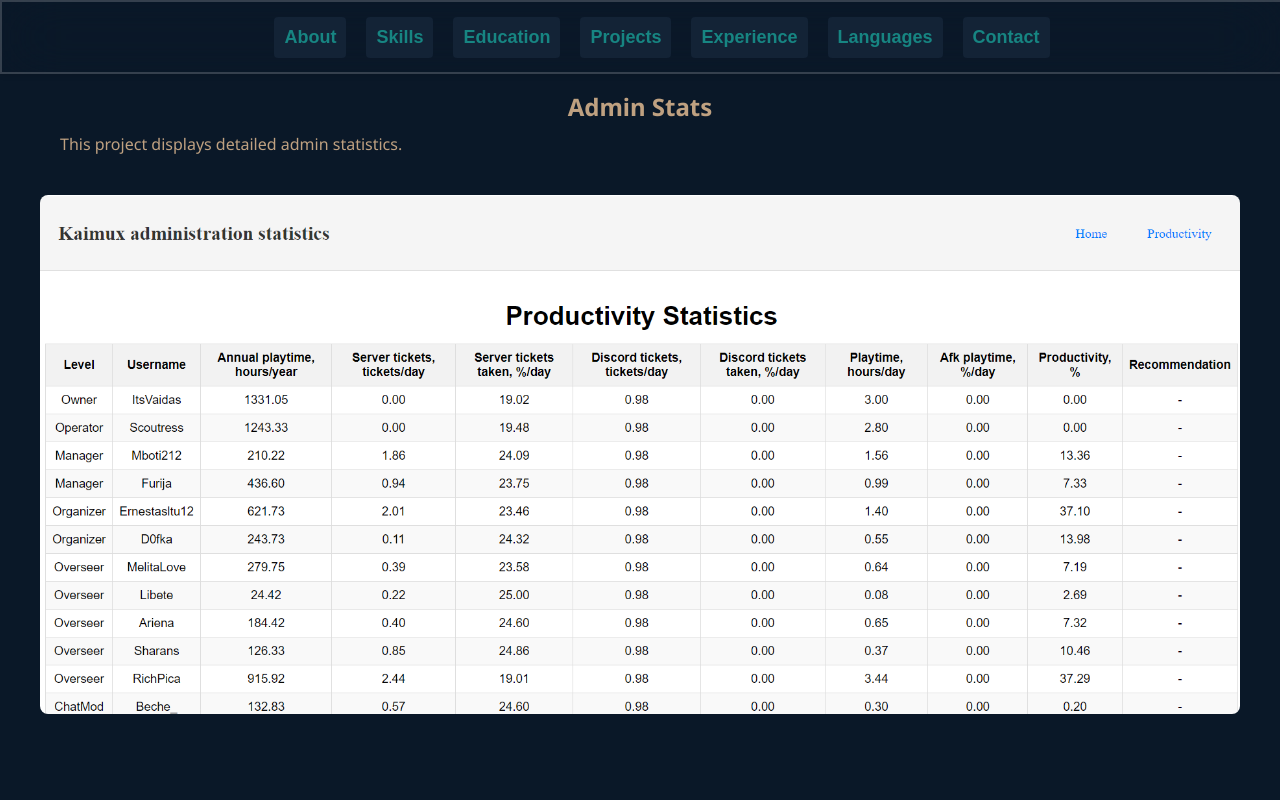
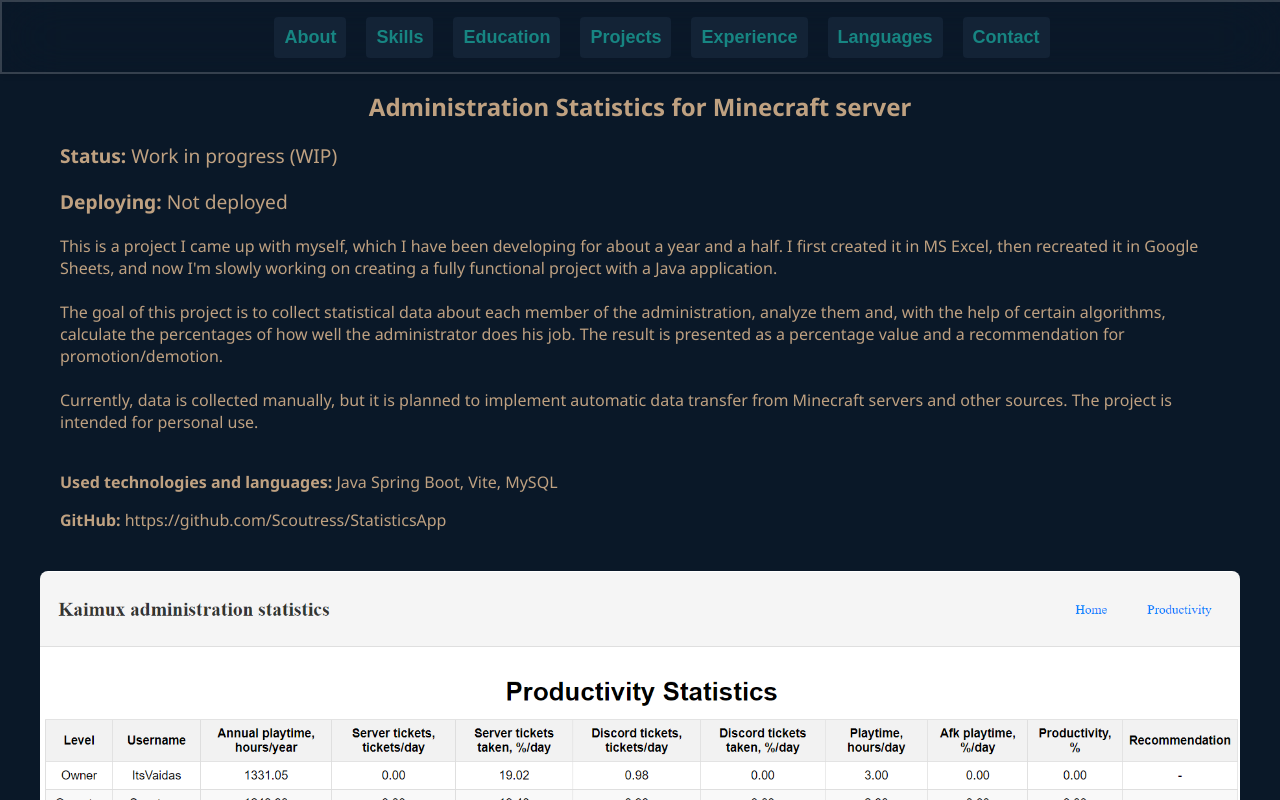
Before and after one commit to Scoutress/Portfolio-website, a React (Vite) app: page / in a window 1280 px wide. Both pictures are taken after a click on the element 640 px from the left and 2597 px from the top of the page. Shown: the top 800 px of the page. Built offline with nearby package versions, Linux system fonts and the light colour scheme.

Commit message:
Added data, changed styling, validation
Added information about my projects,
Added more content to project details page,
Changed some styling,
Added check for project photo

```diff
--- a/src/data/ProjectsData.js
+++ b/src/data/ProjectsData.js
@@ -1,21 +1,84 @@
 const projectsData = [
   {
     id: 1,
-    name: "Admin Stats",
-    description: "This project displays detailed admin statistics.",
+    name: "Administration Statistics for Minecraft server",
+    description1:
+      "This is a project I came up with myself, which I have been developing for about a year and a half. " +
+      "I first created it in MS Excel, then recreated it in Google Sheets, and now I'm slowly working on " +
+      "creating a fully functional project with a Java application.",
+    description2:
+      "The goal of this project is to collect " +
+      "statistical data about each member of the administration, analyze them and, with the help of certain " +
+      "algorithms, calculate the percentages of how well the administrator does his job. The result is presented " +
+      "as a percentage value and a recommendation for promotion/demotion.",
+    description3:
+      "Currently, data is collected manually, but it is planned to implement automatic data transfer from Minecraft " +
+      "servers and other sources. The project is intended for personal use.",
+    status: "Work in progress (WIP)",
+    deploying: "Not deployed",
+    technologies: "Java Spring Boot, Vite, MySQL",
+    github: "https://github.com/Scoutress/StatisticsApp",
     media: "/images/adminStatsPhoto.png",
   },
   {
     id: 2,
-    name: "Logo Ipsum Test Website",
-    description: "A test website built using Logo Ipsum designs.",
+    name: "Logoipsum Test Website",
+    description1:
+      "This project is about finding various handymen who provide services at home. This could be plumbing services, " +
+      "repair work, painting and so on. The user can choose from the available services and book a time when he " +
+      "would like the master to come.",
+    description2:
+      "This is a website that we created together with our classmates while learning programming. It is not intended " +
+      "for deployment. However, it is a decent option for learning purposes.",
+    description3:
+      "The website includes registration, login, service search, filtering, booking and other functions.",
+    status: "Completed",
+    deploying: "Will not be deployed",
+    technologies: "MERN stack - MongoDB, Express.js, React.js, Node.js.",
+    github: "https://github.com/Scoutress/Logoipsum-demo-website",
     media: "/images/LogoipsumTestWebsite.png",
   },
   {
     id: 3,
-    name: "Rankup Generator",
-    description: "An example of a rank-up generator for game statistics.",
+    name: "Rankup Tasks Generator",
+    description1:
+      "This project is designed to generate a yml file that contains the Minecraft plugin configuration. " +
+      "This is a plugin that tells players the tasks they need to complete in order to advance to the next level.",
+    description2:
+      "Tasks consist of 7 categories - Dig, Kill, Craft, Place and others. " +
+      "Each category has about 20 to 200 different items to perform the action on.",
+    description3:
+      "The essence of the system is to generate tasks for each level separately, by selecting various " +
+      "categories, various items, and with each level steadily increasing the theoretical duration of completing the tasks. " +
+      "Photo below shows, how should look like final product of generated configuration.",
+    status: "Work in progress (WIP)",
+    deploying: "Not deployed",
+    technologies: "Java",
+    github: "https://github.com/Scoutress/Rankup-tasks-generator",
     media: "/images/RankupGeneratorExample.png",
+  },
+  {
+    id: 4,
+    name: "The cost of cooking a meal",
+    description1:
+      "This was my first programming project that I tried to create during my first programming training. " +
+      "The purpose of the project is to calculate the approximate cost of making each dish, taking into account the prices " +
+      "of food products and the recipe of each dish. Of course, the operating costs of kitchen equipment are not worth " +
+      "calculating, so they are not included.",
+    description2:
+      "According to my idea, the project administrator has the right to supplement the system with new " +
+      "products and to update the prices of existing products as they prevail in the market. This would be " +
+      "1 gram, 1 milliliter, etc. prices. Every visiting user would see already existing recipes with prices. " +
+      "Each logged-in user could add their own recipes with the exact quantities of the required products and " +
+      "the system would automatically calculate the price accordingly.",
+    description3:
+      "At the moment the project is not working, so unfortunately I have nothing to show. " +
+      "I plan to finish and deploy this project in the future.",
+    status: "Work in progress (WIP)",
+    deploying: "Not deployed",
+    technologies: "Java Spring Boot, MySQL, Thymeleaf",
+    github: "https://github.com/Scoutress/CodeAcademy-Final-Project",
+    media: "",
   },
 ];
 
--- a/src/pages/project-details-page/detailed-project-info-part/DetailedProjectInfoPart.jsx
+++ b/src/pages/project-details-page/detailed-project-info-part/DetailedProjectInfoPart.jsx
@@ -6,7 +6,33 @@ function DetailedProjectInfoPart({ project }) {
     <div className={styles.page}>
       <div className={styles.content}>
         <h2 className={styles.title}>{project.name}</h2>
-        <p className={styles.description}>{project.description}</p>
+        <p className={styles.status}>
+          <strong>Status: </strong>
+          {project.status}
+        </p>
+        <p className={styles.deploying}>
+          <strong>Deploying: </strong>
+          {project.deploying}
+        </p>
+        <p className={styles.description}>{project.description1}</p>
+        <br />
+        <p className={styles.description}>{project.description2}</p>
+        <br />
+        <p className={styles.description}>{project.description3}</p>
+        <br />
+        <p className={styles.technologies}>
+          <strong>Used technologies and languages: </strong>
+          {project.technologies}
+        </p>
+        <a
+          className={styles.description}
+          href={project.github}
+          target="_blank"
+          rel="noopener noreferrer"
+        >
+          <strong>GitHub: </strong>
+          {project.github}
+        </a>
       </div>
     </div>
   );
@@ -15,7 +41,13 @@ function DetailedProjectInfoPart({ project }) {
 DetailedProjectInfoPart.propTypes = {
   project: PropTypes.shape({
     name: PropTypes.string.isRequired,
-    description: PropTypes.string.isRequired,
+    status: PropTypes.string.isRequired,
+    deploying: PropTypes.string.isRequired,
+    description1: PropTypes.string.isRequired,
+    description2: PropTypes.string.isRequired,
+    description3: PropTypes.string.isRequired,
+    technologies: PropTypes.string.isRequired,
+    github: PropTypes.string.isRequired,
   }).isRequired,
 };
 
--- a/src/pages/project-details-page/detailed-project-info-part/DetailedProjectInfoPart.module.scss
+++ b/src/pages/project-details-page/detailed-project-info-part/DetailedProjectInfoPart.module.scss
@@ -21,7 +21,22 @@
   margin-bottom: 10px;
 }
 
+.status,
+.deploying {
+  font-size: larger;
+}
+
 .description {
   text-align: left;
   margin: 0;
+  color: inherit;
+  text-decoration: none;
+
+  &:hover {
+    text-decoration: underline;
+  }
+
+  &:visited {
+    color: inherit;
+  }
 }
--- a/src/pages/project-details-page/project-media-part/ProjectMediaPart.jsx
+++ b/src/pages/project-details-page/project-media-part/ProjectMediaPart.jsx
@@ -5,7 +5,7 @@ function ProjectMediaPart({ project }) {
   return (
     <div className={styles.page}>
       <div className={styles.content}>
-        <img src={project.media} alt={`${project.name} screenshot`} />
+        {project.media && <img src={project.media} alt={`${project.name} screenshot`} />}
       </div>
     </div>
   );
```
